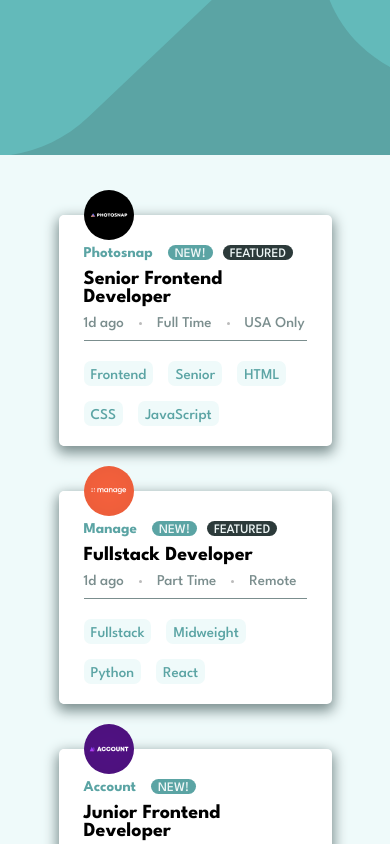
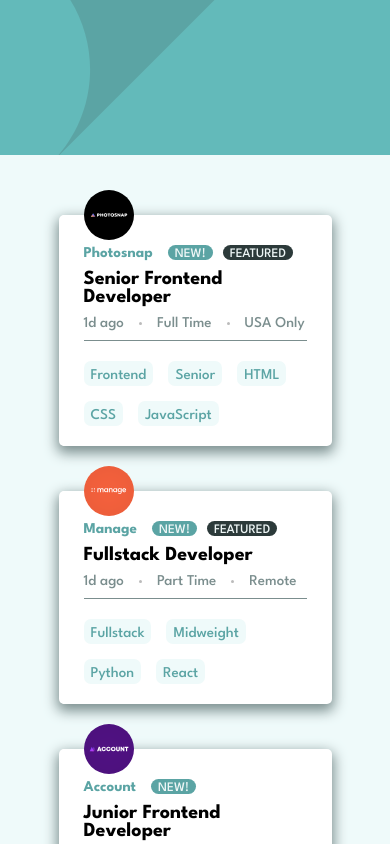
Before and after one commit to wswiderski/frontend_mentor, an Angular app: page / in a window 390 px wide. Shown: the top 844 px of the page. Built offline with nearby package versions, Linux system fonts and the light colour scheme; what src would draw is missing.

Commit message:
Update app.component.scss

```diff
--- a/src/app/app.component.scss
+++ b/src/app/app.component.scss
@@ -5,4 +5,8 @@ aside {
     background-image : url('../assets/images/bg-header-desktop.svg');
     background-repeat: repeat-x;
     background-color : $desaturated-dark-cyan;
+
+    @media screen and (max-width: 800px) {
+        background-image : url('../assets/images/bg-header-mobile.svg');
+    }
 }
```
